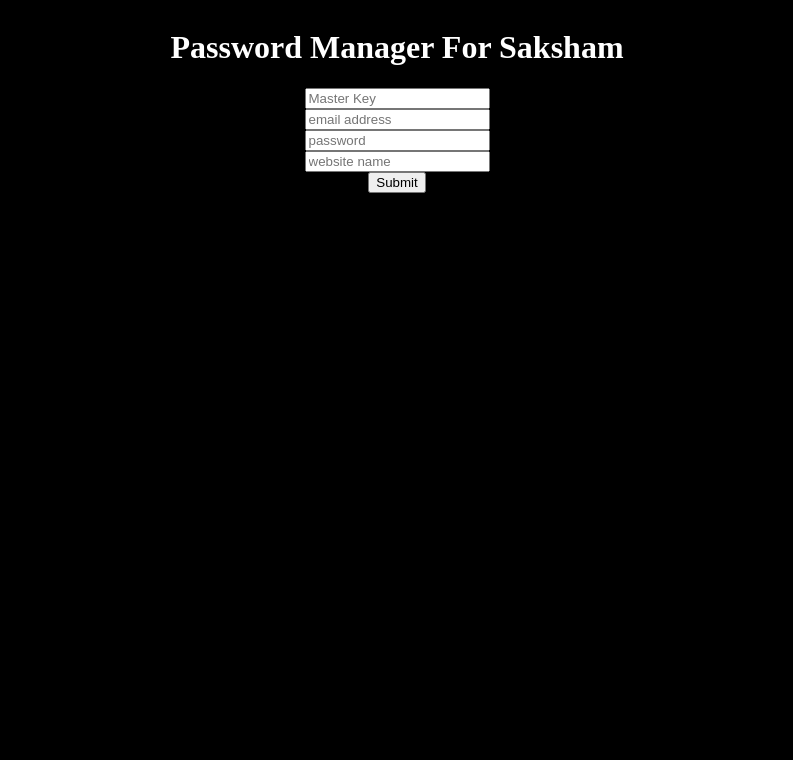
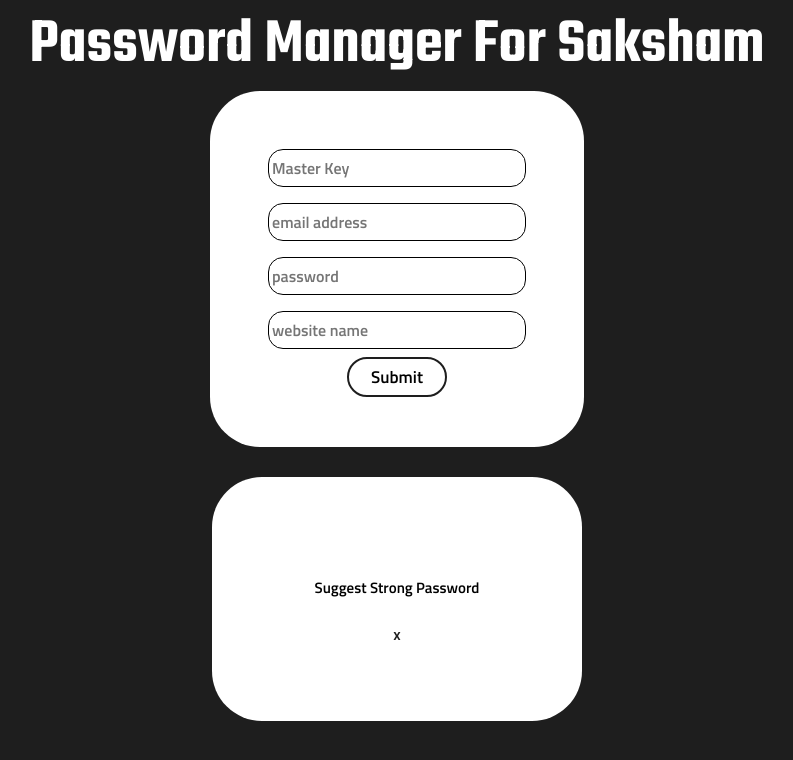
Before and after one commit to saksham-kumar-14/password-manager-website, a Django app: template templates/create.html in a window 1280 px wide. Shown: the top 760 px of the page, without its empty margins (243-1036 px from the left). Run offline with Django 3.2, Linux system fonts and the light colour scheme; the template is opened without the code that fills it: most values are stand-ins (such as "Sample title", 1, 10 or a date in 2020).

Commit message:
styling made better

```diff
--- a/app/views.py
+++ b/app/views.py
@@ -1,8 +1,8 @@
 from django.http.response import HttpResponse
 from django.shortcuts import redirect, render,HttpResponse,redirect
 import pymongo
-from pymongo import collection
-from pymongo.common import clean_node
+import random
+from string import printable
 
 MASTER_KEY = "saksham"
 CLIENT = pymongo.MongoClient("mongodb://localhost:27017/")
@@ -40,7 +40,6 @@ def create(request):
     return render(request,"create.html")
 
 
-
 def read(request):
     global MASTER_KEY,CLIENT,DB,COLLECTION
 
--- a/password_manager/settings.py
+++ b/password_manager/settings.py
@@ -131,3 +131,4 @@ DEFAULT_AUTO_FIELD = 'django.db.models.BigAutoField'
 STATICFILES_DIRS = [
     os.path.join(BASE_DIR,"static")
 ]
+# remove STATIC_ROOT
--- a/static/style.css
+++ /dev/null
@@ -1,18 +0,0 @@
-html{
-    background-color: black;
-    color: white;
-    display: flex;
-    justify-content: center;
-    align-items: center;
-    flex-direction: column;
-}
-
-.input-div{
-    display: flex;
-    justify-content: center;
-    align-items: center;
-    flex-direction: column;
-}
-.input-field{
-    outline: none;
-}
--- /dev/null
+++ b/static/styles.css
@@ -0,0 +1,138 @@
+@import url('https://fonts.googleapis.com/css2?family=Anton&family=Teko:wght@600&family=Titillium+Web:wght@600&display=swap');
+
+*{
+    margin: 0px;
+    padding: 0px;
+}
+::selection{
+    background-color: black;
+    color: white;
+}
+body{
+    background-color: rgb(30,30,30);
+    color: white;
+    display: flex;
+    flex-direction: column;
+    align-items: center;
+    justify-content: center;
+    font-family: 'Anton', sans-serif;
+}
+.heading{
+    color: white;
+    font-family: 'Teko', sans-serif;
+    font-size: 5vw;
+}
+
+.create-read-div{
+    background-color: white;
+    display: flex;
+    flex-direction: column;
+    align-items: center;
+    justify-content: center;
+    padding-left: 120px; padding-right: 120px;
+    padding-top: 50px; padding-bottom: 50px;
+    margin: 50px;
+    border-radius: 50px;
+    transition: 0.5s;
+    cursor: pointer;
+}.create-read-div:hover{
+    box-shadow: 0 10px 10px rgb(220,220,220);
+}
+.home-btn{
+    margin: 10px;
+    width: 130px;
+    height: 65px;
+    cursor: pointer;
+    border: solid rgb(30,30,30) 2px;
+    border-radius: 25px;
+    transition: 0.65s;
+    font-size: 20px;
+    font-family: 'Titillium Web', sans-serif;
+}.home-btn:hover{
+    background-color: rgb(30,30,30);
+    color: white;
+    box-shadow: 0px 10px 10px rgb(30,30,30);
+}
+
+/*styling create section*/
+.input-form-div{
+    display: flex;
+    flex-direction: column;
+    justify-content: center;
+    align-items: center;
+    background-color: white;
+    border-radius: 50px;
+    padding: 50px;
+}
+.input-field{
+    margin: 8px;
+    padding: 3px;
+    border: solid black 1.5px;
+    width: 250px;
+    height: 30px;
+    border-radius: 15px;
+    font-family: 'Titillium Web', sans-serif;
+    font-size: 15px;
+}.input-field:focus{
+    background-color: rgb(117, 216, 255);
+}.input-field::placeholder{
+    font-family: 'Titillium Web', sans-serif;
+    font-size: 16px;
+}.submit-btn{
+    width: 100px;
+    height: 40px;
+    cursor: pointer;
+    border: solid rgb(30,30,30) 2px;
+    border-radius: 20px;
+    background-color: white;
+    font-family: 'Titillium Web', sans-serif;
+    font-size: 17px;
+    transition: 0.8s;
+}.submit-btn:hover{
+    background-color: rgb(30,30,30);
+    color: white;
+    box-shadow: 0px 10px 10px rgb(30,30,30);
+}
+.password-suggestion-div{
+    display: flex;
+    flex-direction: column;
+    justify-content: center;
+    align-items: center;
+    margin: 30px;
+    background-color: white;
+    border-radius: 50px;
+    padding: 75px;
+}
+
+#suggested-password-btn{
+    width: 200px;
+    height: 50px;
+    border: solid rgb(30,30,30) 1.5px;
+    border-radius: 10px;
+    cursor: pointer;
+    font-family: 'Titillium Web', sans-serif;
+    font-size: 15px;
+    border: none;
+    background-color: white;
+    transition: 0.6s;
+    margin: 10px;
+}#suggested-password-btn:hover{
+    background-color: red;
+    color: white;
+    box-shadow: 0px 10px 10px red;
+}
+#suggested-password{
+    font-family: 'Titillium Web', sans-serif;
+    color: rgb(30,30,30);
+}
+
+/*styling read*/
+.read-form{
+    display: flex;
+    flex-direction: column;
+    align-items: center;
+    justify-content: center;
+    background-color: white;
+    border-radius: 50px;
+    padding: 50px;
+}
--- /dev/null
+++ b/static/suggest.js
@@ -0,0 +1,11 @@
+let suggested_password = "";
+const ascii_chars = '!"#$%&\'()*+,-./0123456789:;<=>?@ABCDEFGHIJKLMNOPQRSTUVWXYZ[\\]^_`abcdefghijklmnopqrstuvwxyz{|}~'
+const length = Math.floor(Math.random() * 25) + 20;
+for(let i=0;i<length;i++){
+    const index = Math.floor(Math.random()*(ascii_chars.length))
+    suggested_password += ascii_chars[index]
+}
+
+document.getElementById("suggested-password-btn").onclick=()=>{
+    document.getElementById("suggested-password").innerHTML = suggested_password;
+}
--- a/templates/base.html
+++ b/templates/base.html
@@ -6,9 +6,9 @@
     <meta name="viewport" content="width=device-width, initial-scale=1.0">
     <title>Password Manager for Saksham</title>
 </head>
+    {% load static %}
+    <link rel="stylesheet" href="{% static 'styles.css' %}">
 <body>
-    {% load static %}
-    <link rel="stylesheet" href="{% static 'style.css' %}">
     <h1 class="heading">Password Manager For Saksham</h1>
     {% block body %}{% endblock body %}
 </body>
--- a/templates/create.html
+++ b/templates/create.html
@@ -1,13 +1,22 @@
 {% extends 'base.html' %}
 {% load static %}
-    <link rel="stylesheet" href="{% static 'style.css' %}">
 {% block body %}
-    <form class="input-div" method="POST">
+    <form class="input-form-div" method="POST">
         {% csrf_token %}
         <input type="text" name="entered-key" placeholder="Master Key" class="input-field">
         <input type="text" name="email" placeholder="email address" class="input-field">
         <input type="password" name="password" placeholder="password" class="input-field">
         <input type="text" placeholder="website name" name="website-name" class="input-field">
-        <button type="submit">Submit</button>
+        <button class="submit-btn" type="submit">Submit</button>
     </form>
+
+    <!--Password Suggestion-->
+    <div class="password-suggestion-div">
+        <button type="submit" name="suggest-password-btn" id="suggested-password-btn">Suggest Strong Password</button>
+        <span id="suggested-password">{{recommended_password}}</span>
+    </div>
+
+
+    <script src="{% static 'suggest.js' %}"></script>
+
 {% endblock body %}
--- a/templates/home.html
+++ b/templates/home.html
@@ -2,7 +2,9 @@
 
 
 {% block body %}
-    <a href="create"> <button class="create-btn">Create</button> </a>
-    <a href="read"> <button class="read-btn">Read</button> </a>
+    <div class="create-read-div">
+        <a href="create"> <button class="home-btn">Create</button> </a>
+        <a href="read"> <button class="home-btn">Read</button> </a>
+    </div>
 
 {% endblock body %}
--- a/templates/read.html
+++ b/templates/read.html
@@ -7,7 +7,7 @@
     {% csrf_token %}
         <input type="text" placeholder="Masterkey" name="entered-key" class="input-field">
         <input type="text" placeholder="website" name="website-name" class="input-field">
-        <button type="submit">Submit</button>
+        <button class="submit-btn" type="submit">Submit</button>
     </form>
 
 {% endblock body %}
```
